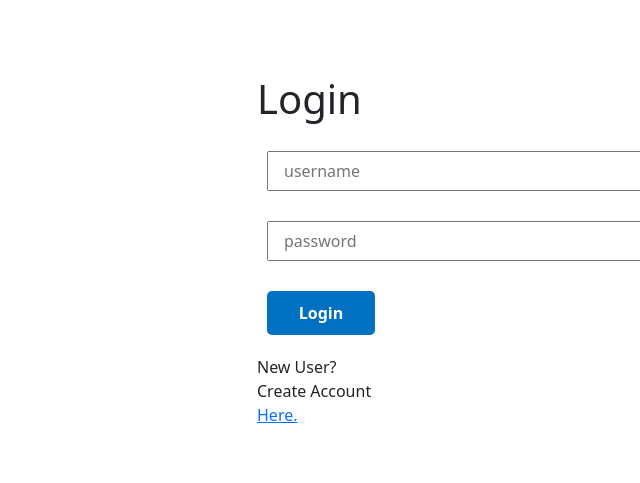
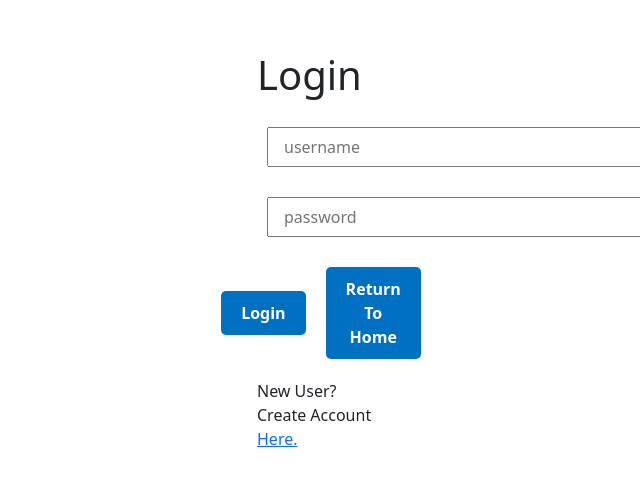
Before and after one commit to CS5610-Web-Booking/group-project, a React (Create React App) app in the folder client/: page /login in a window 1280 px wide. Shown: the part 141-624 px from the top of the page, without its empty margins (319-959 px from the left). Built offline with nearby package versions, Linux system fonts and the light colour scheme.

Commit message:
added home button

```diff
--- a/client/src/pages/login/Login.js
+++ b/client/src/pages/login/Login.js
@@ -31,6 +31,9 @@ const Login = () => {
     }
   };
 
+  const handleClickHome = () => {
+      window.location.href = "/";
+    };
 
   return (
     <div className="Container">
@@ -50,9 +53,12 @@ const Login = () => {
           onChange={handleChange}
           className="Input"
         />
-        <button disabled={loading} onClick={handleClick} className="Button">
-          Login
-        </button>
+        <div className="buttonCon">
+            <button disabled={loading} onClick={handleClick} className="Button">
+              Login
+            </button>
+            <button onClick={handleClickHome} className="Button">Return To Home</button>
+        </div>
         {error && <span>{error.message}</span>}
         <p>New User? Create Account <Link to="/register"> Here.</Link></p>
       </div>
--- a/client/src/pages/login/login.css
+++ b/client/src/pages/login/login.css
@@ -2,14 +2,14 @@
   height: 100vh;
   display: flex;
   align-items: center;
-  justify-content: center;
+  justify-content: space-between;
 }
 
 .lContainer {
   display: flex;
   flex-direction: column;
   gap: 10px;
-  width: 10%;
+  width: 8%;
 }
 
 .Input{
@@ -17,14 +17,10 @@
   padding: 10px;
 }
 
-.Register_Input{
-  height: 30px;
-  padding: 10px;
-}
 
 .Button {
   border: none;
-  padding: 10px 20px;
+  padding: 10px 10px;
   background-color: #0071c2;
   color: white;
   font-weight: bold;
@@ -36,3 +32,10 @@
   background-color: #0071c28c;
   cursor: not-allowed;
 }
+
+.buttonCon {
+  display: flex;
+  flex-direction: row;
+  justify-content: center;
+  align-items: center;
+}
--- a/client/src/pages/profile/Profile.js
+++ b/client/src/pages/profile/Profile.js
@@ -134,7 +134,7 @@ return (
                   </div>):(<p>No reservations</p>)}
                   </div>
                 {user? (<button type="submit" className="Button">Update</button>):(<p><Link to="/login"> Login</Link> to see your profile</p>)}
-                <button onClick={handleClickHome} className="Button"> Go To Home</button>
+                <button onClick={handleClickHome} className="Button"> Return To Home Page</button>
             </form>
          </div>
       </div>
--- a/client/src/pages/register/Register.js
+++ b/client/src/pages/register/Register.js
@@ -30,6 +30,10 @@ const Register = () => {
     } catch (err) {
       setRegisterSuccess(false);
     }
+  };
+
+  const handleClickHome = () => {
+    window.location.href = "/";
   };
 
   return (
@@ -84,9 +88,14 @@ const Register = () => {
           onChange={handleChange}
           className="Register_Input"
         />
-        <button onClick={handleClick} className="Button">
-          Register
-        </button>
+        <div className="buttonCon">
+            <button onClick={handleClick} className="Button">
+              Register
+            </button>
+           <button onClick={handleClickHome} className="Button">
+                     Return To Home
+           </button>
+        </div>
         {registerSuccess === true && (
             <p style={{ color: "green" }}>Registration successful. Please <Link to="/login"> login.</Link></p>)}
         {registerSuccess === false && (<p style={{ color: "red" }}>Registration failed. Please make sure all required information are provided.</p>)}
--- a/client/src/pages/register/register.css
+++ b/client/src/pages/register/register.css
@@ -28,6 +28,13 @@
   border-radius: 5px;
 }
 
+.buttonCon {
+  display: flex;
+  flex-direction: row;
+  justify-content: center;
+  align-items: center;
+}
+
 .lButton:disabled{
   background-color: #0071c28c;
   cursor: not-allowed;
```
